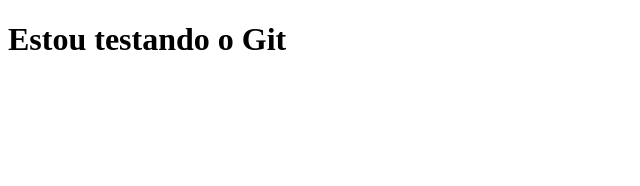
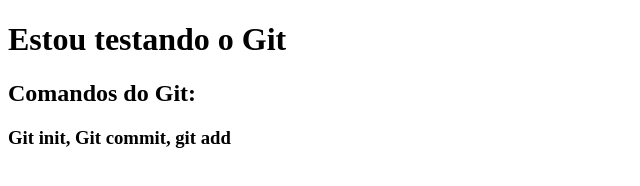
Before and after one commit to Lorenzo-Brizolla/TesteGit01, a plain HTML site: page index.html in a window 1280 px wide. Shown: the whole page, without its empty margins (0-640 px from the left). Drawn offline with Linux system fonts and the light colour scheme.

Commit message:
Update index.html

```diff
--- a/index.html
+++ b/index.html
@@ -7,5 +7,7 @@
 </head>
 <body>
     <h1>Estou testando o Git</h1>
+    <h2>Comandos do Git:</h2>
+    <h3>Git init, Git commit, git add</h3>
 </body>
 </html>
```
